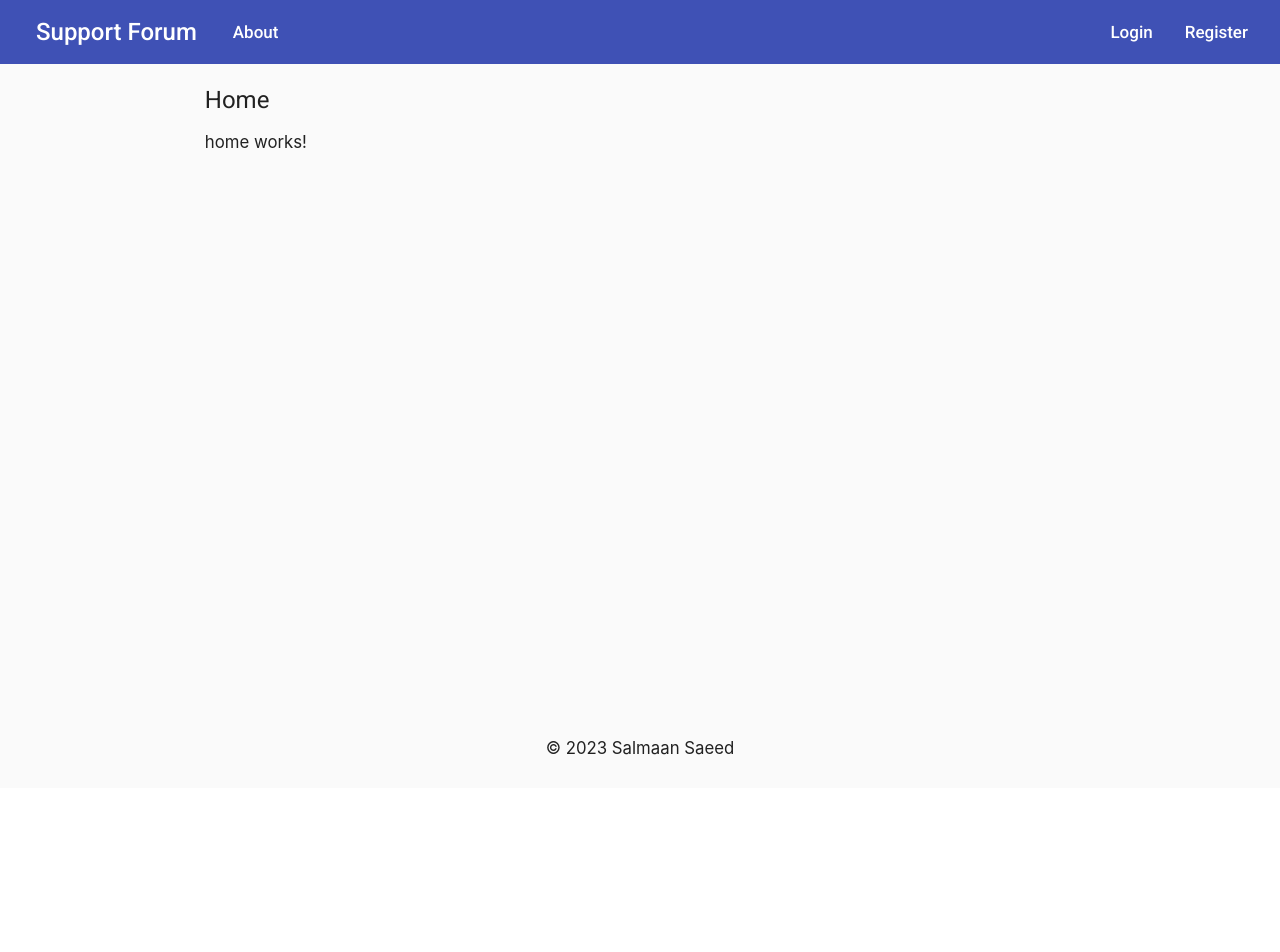
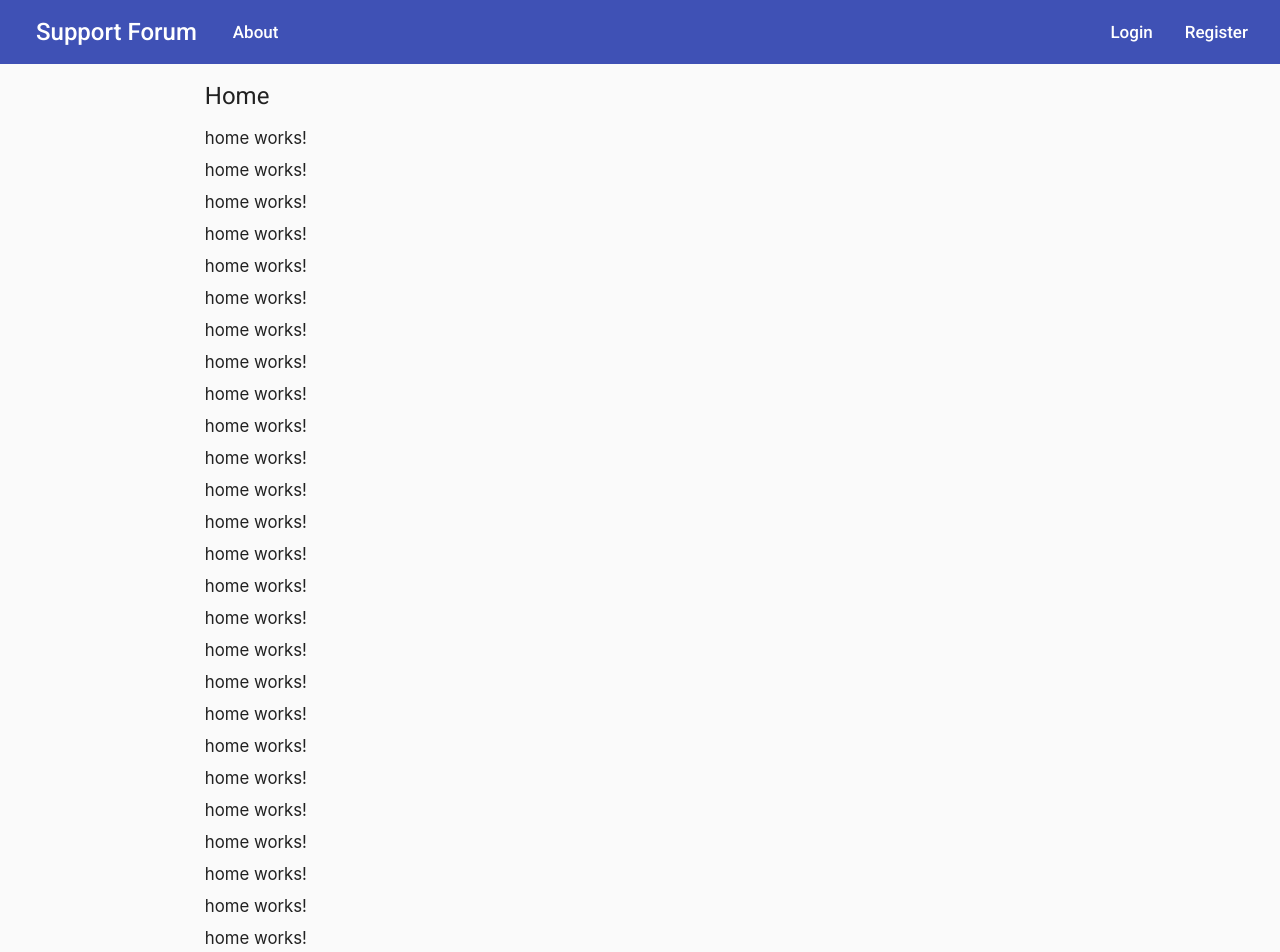
Before and after one commit to sagedemage/SupportForum, an Angular app in the folder frontend/: page / in a window 1280 px wide. Shown: the top 952 px of the page. Before the commit the page ends 800 px from the top, so only its background shows below. Built offline with nearby package versions, Linux system fonts and the light colour scheme.

Commit message:
made the toolbar sticky and adjusted the position of the sidenav to be right below the toolbar.

```diff
--- a/frontend/src/app/app.component.css
+++ b/frontend/src/app/app.component.css
@@ -8,7 +8,7 @@
 }
 
 .content {
-    margin-top: 20px;
+    margin-top: 80px;
     flex-direction: column;
     margin-right: 16%;
     margin-left: 16%;
@@ -42,6 +42,18 @@ footer a {
     font-size: 0.85em;
 }
 
+.navbar {
+    position: fixed;
+    top: 0; /* required */
+    z-index: 2;
+}
+
+.sidenav {
+    position: fixed;
+    top: 55px;
+}
+
+
 /* Responsive Styles */
 @media screen and (max-width: 767px) {
 
--- a/frontend/src/app/app.component.html
+++ b/frontend/src/app/app.component.html
@@ -8,14 +8,12 @@
 		<button mat-button class="link-button" [routerLink]="'/about'"> About </button>
 	</div>
 	<span class="menu-spacer"></span>
-
 	<div *ngIf="status === false">
 		<div fxShow="true" fxHide.lt-md>
 			<button mat-button class="link-button" [routerLink]="'/login'"> Login </button>
 			<button mat-button class="link-button" [routerLink]="'/register'"> Register </button>
 		</div>
 	</div>
-
 	<div *ngIf="status === true">
 		<div fxShow="true" fxHide.lt-md>
 			<button mat-button class="link-button" [routerLink]="'/dashboard'"> Dashboard </button>
@@ -26,7 +24,7 @@
 
 <!-- Sidenav -->
 <mat-sidenav-container fxFlexFill>
-	<mat-sidenav #sidenav>
+	<mat-sidenav class="sidenav" #sidenav>
 		<mat-nav-list>
 			<a mat-list-item [routerLink]="'/about'" (click)="sidenav.toggle()"> About </a>
 			<div *ngIf="status === false">
@@ -39,12 +37,12 @@
 			</div>
 		</mat-nav-list>
 	</mat-sidenav>
-
 	<!-- Sidenav Content -->
 	<mat-sidenav-content fxFlexFill>
 		<div class="content">
 			<router-outlet></router-outlet>
 		</div>
+		<!-- Footer -->
 		<footer>
 			<div id="copyright">
 				<p id="copyright"> &copy; {{ year }} Salmaan Saeed </p>
--- a/frontend/src/app/components/home/home.component.html
+++ b/frontend/src/app/components/home/home.component.html
@@ -1,2 +1,31 @@
 <h1> Home </h1>
 <p>home works!</p>
+<p>home works!</p>
+<p>home works!</p>
+<p>home works!</p>
+<p>home works!</p>
+<p>home works!</p>
+<p>home works!</p>
+<p>home works!</p>
+<p>home works!</p>
+<p>home works!</p>
+<p>home works!</p>
+<p>home works!</p>
+<p>home works!</p>
+<p>home works!</p>
+<p>home works!</p>
+<p>home works!</p>
+<p>home works!</p>
+<p>home works!</p>
+<p>home works!</p>
+<p>home works!</p>
+<p>home works!</p>
+<p>home works!</p>
+<p>home works!</p>
+<p>home works!</p>
+<p>home works!</p>
+<p>home works!</p>
+<p>home works!</p>
+<p>home works!</p>
+<p>home works!</p>
+<p>home works!</p>
```
